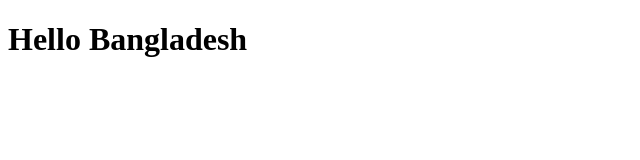
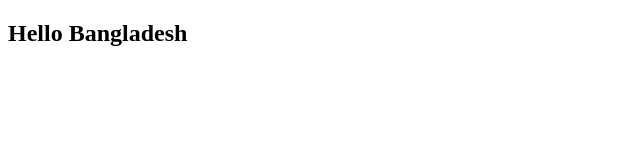
Before and after one commit to Eyasin81/test, a plain HTML site: page index.html in a window 1280 px wide. Shown: the whole page, without its empty margins (0-640 px from the left). Drawn offline with Linux system fonts and the light colour scheme.

Commit message:
new line add

```diff
--- a/index.html
+++ b/index.html
@@ -8,7 +8,7 @@
     <title>Document</title>
 </head>
 <body>
-    <h1>Hello Bangladesh</h1>
+    <h2>Hello Bangladesh</h2>
 
 
 </body>
```
